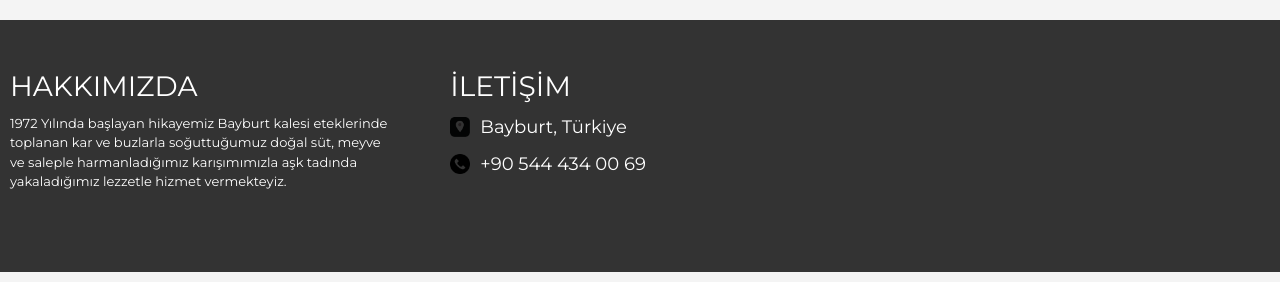
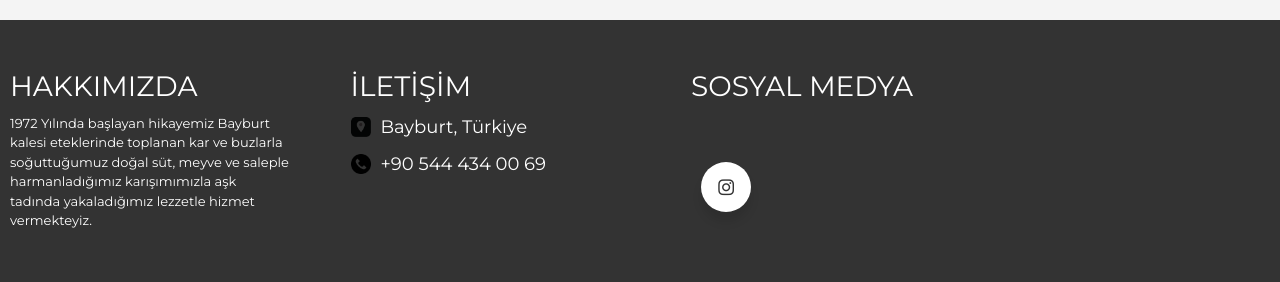
Before and after one commit to bayburtdondurma/bado, a plain HTML site: page index.html in a window 1280 px wide. Shown: the part 2383-2665 px from the top of the page. Drawn offline with nearby package versions, Linux system fonts and the light colour scheme.

Commit message:
index.html

```diff
--- a/index.html
+++ b/index.html
@@ -191,8 +191,19 @@
 
             <div class="divider"></div>
             <div class="footer-column">
+                <h3>SOSYAL MEDYA</h3>
+                <div class="wrapper">
+                    <a href="https://www.instagram.com/bayburt_dondurma?igsh=MWtyZGJjb21ld256NA%3D%3D" target="_blank" class="icon instagram">
+                        <i class="fab fa-instagram"></i>
+                        <div class="tooltip">Instagram</div>
+                    </a>
+                </div>
+            </div>
+            <div class="footer-column">
             </div>
         </div>
+
+
     </footer>
 
 
```
